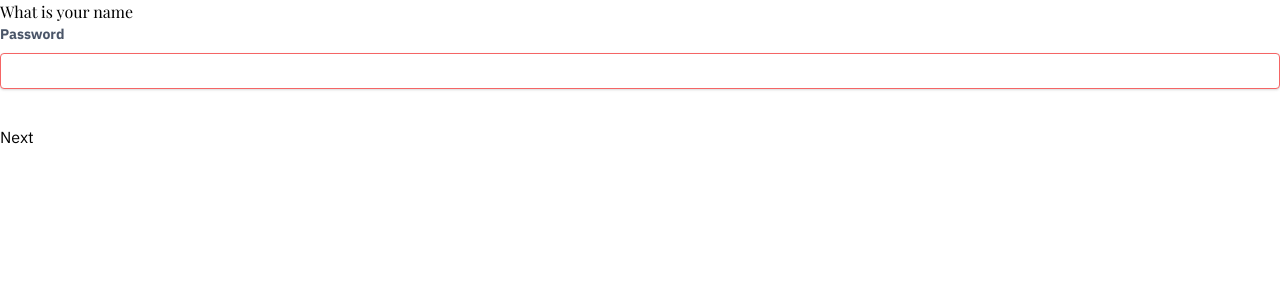
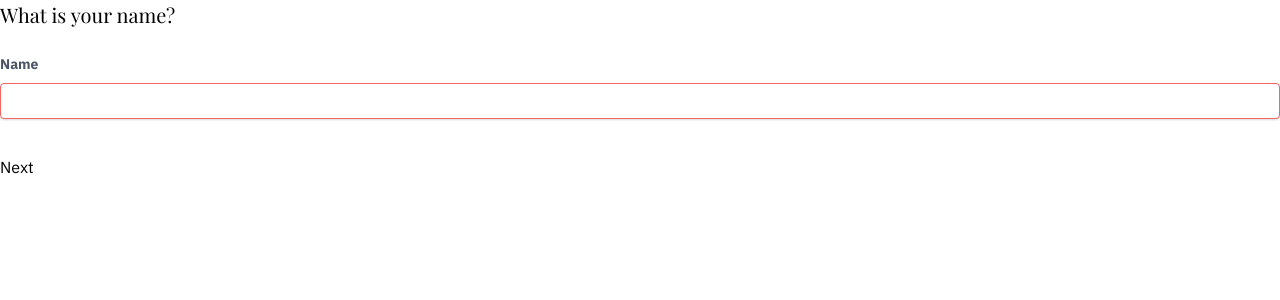
Before and after one commit to andrewhickey/sh24-order-journey, a React app: page / in a window 1280 px wide. Shown: the top 300 px of the page. Built offline with nearby package versions, Linux system fonts and the light colour scheme; a web font is replaced by a local one.

Commit message:
style: updates font sizes

```diff
--- a/src/components/NameForm/NameForm.tsx
+++ b/src/components/NameForm/NameForm.tsx
@@ -35,7 +35,7 @@ function NameForm() {
             render={({ field, meta }: any) => (
               <div className="mb-6">
                 <label className="block text-gray-700 text-sm font-bold">
-                  Password
+                  Name
                   <input
                     type="text"
                     {...field}
--- a/src/pages/NamePage/NamePage.tsx
+++ b/src/pages/NamePage/NamePage.tsx
@@ -5,7 +5,7 @@ import { NameForm } from '../../components'
 function NamePage() {
   return (
     <>
-      <h1>What is your name</h1>
+      <h1 className="text-xl mb-6">What is your name?</h1>
       <NameForm />
       <Link to="email">Next</Link>
     </>
```
